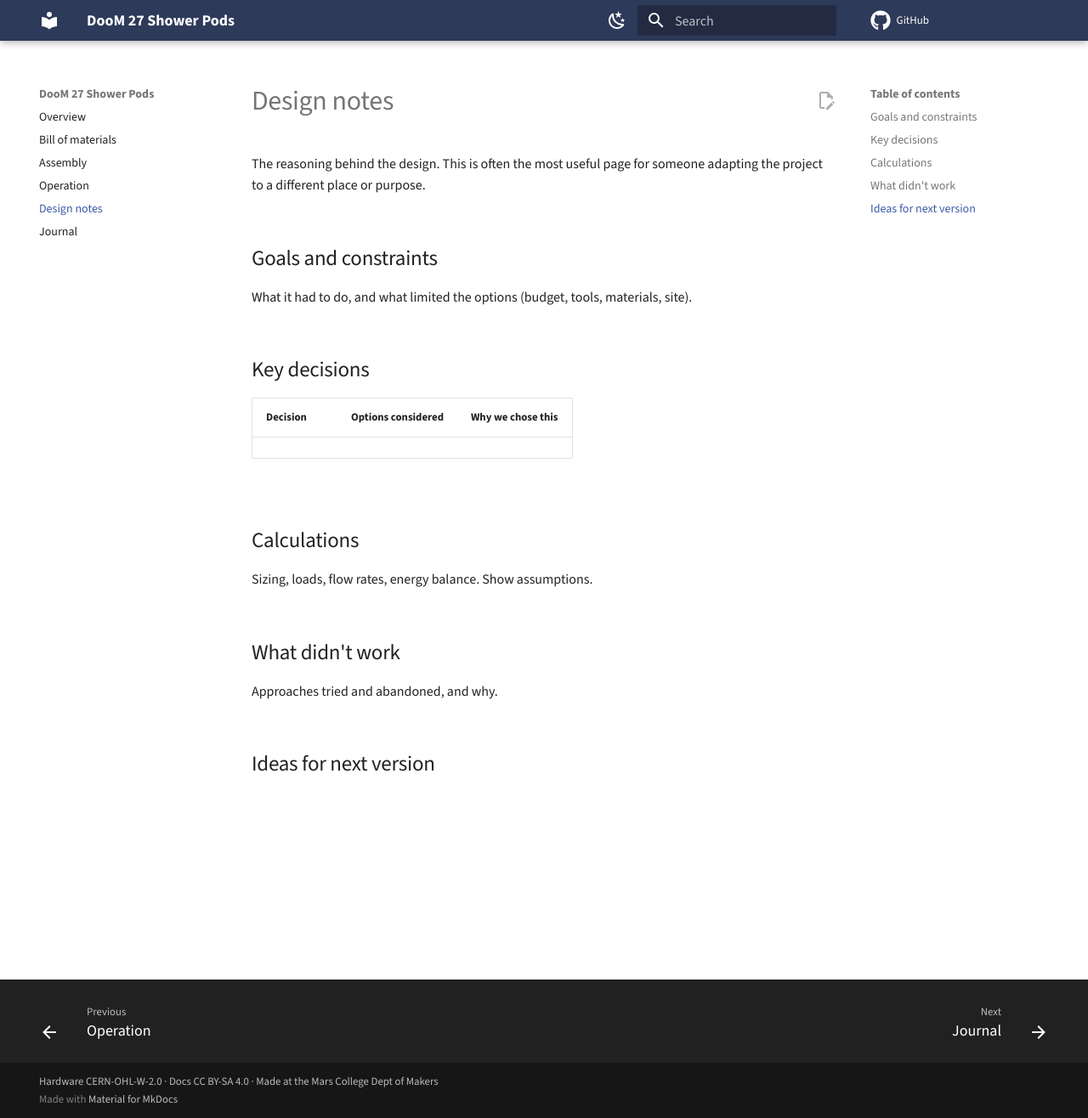
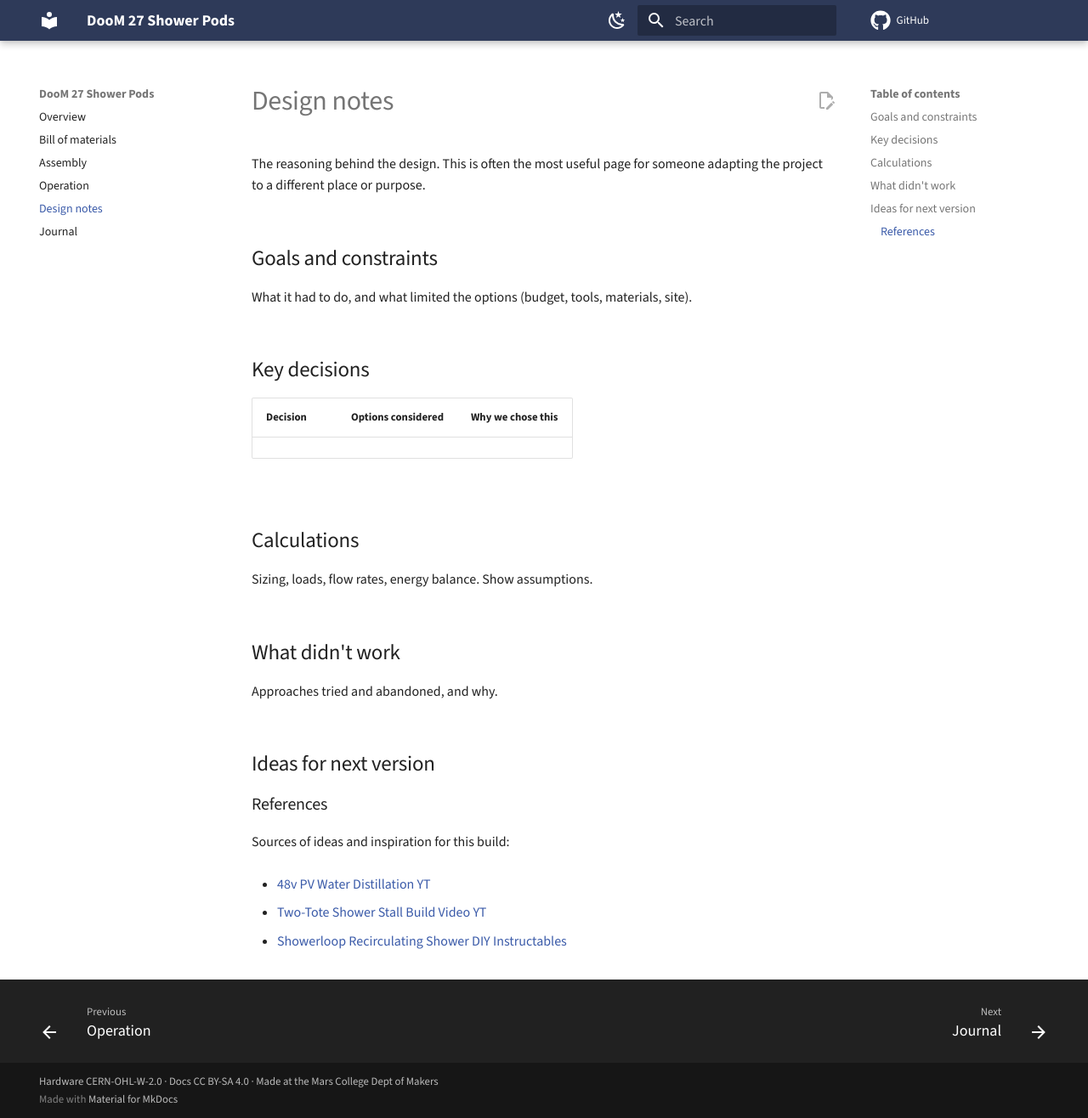
Before and after one commit to mars-doom/shower-pods, an MkDocs documentation site: the page built from docs/design-notes.md, in a window 1280 px wide and 1316 px high. Shown: the whole window at 85% size. Built offline with MkDocs 1.6.1 and Material for MkDocs 9.7.7, drawn with Linux system fonts in a browser that asks for light colours; comment, search, counter and statistics services are not loaded.

Commit message:
added design notes

```diff
--- a/docs/design-notes.md
+++ b/docs/design-notes.md
@@ -4,17 +4,31 @@ The reasoning behind the design. This is often the most useful page for someone
 adapting the project to a different place or purpose.
 
 ## Goals and constraints
+
 What it had to do, and what limited the options (budget, tools, materials, site).
 
 ## Key decisions
+
 | Decision | Options considered | Why we chose this |
-|---|---|---|
-| | | |
+| -------- | ------------------ | ----------------- |
+|          |                    |                   |
 
 ## Calculations
+
 Sizing, loads, flow rates, energy balance. Show assumptions.
 
 ## What didn't work
+
 Approaches tried and abandoned, and why.
 
 ## Ideas for next version
+
+### References
+
+Sources of ideas and inspiration for this build:
+
+- [48v PV Water Distillation YT](https://www.youtube.com/watch?v=8D7_pEdMu-Q&t=11s)
+
+- [Two-Tote Shower Stall Build Video YT](https://www.youtube.com/watch?v=XP12uxLF4ZU&t=1s)
+
+- [Showerloop Recirculating Shower DIY Instructables](https://www.instructables.com/Showerloop/)
```
Also changed, not shown: 1 other file.
